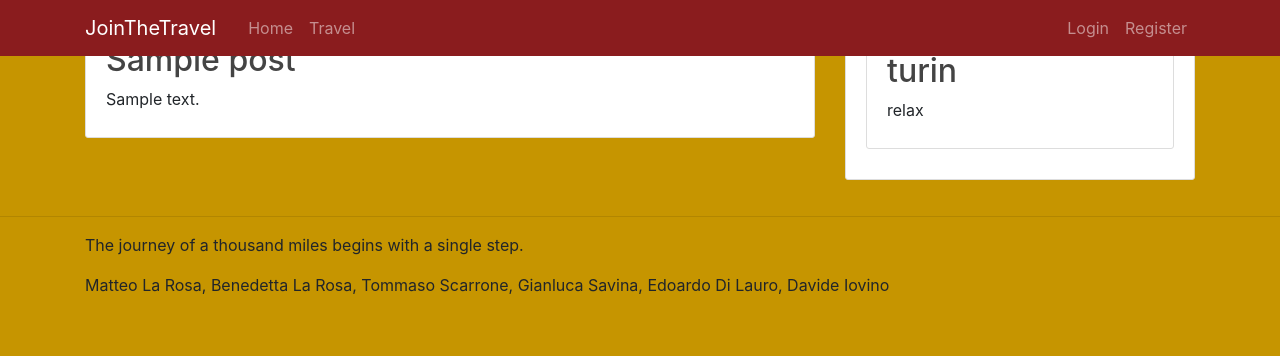
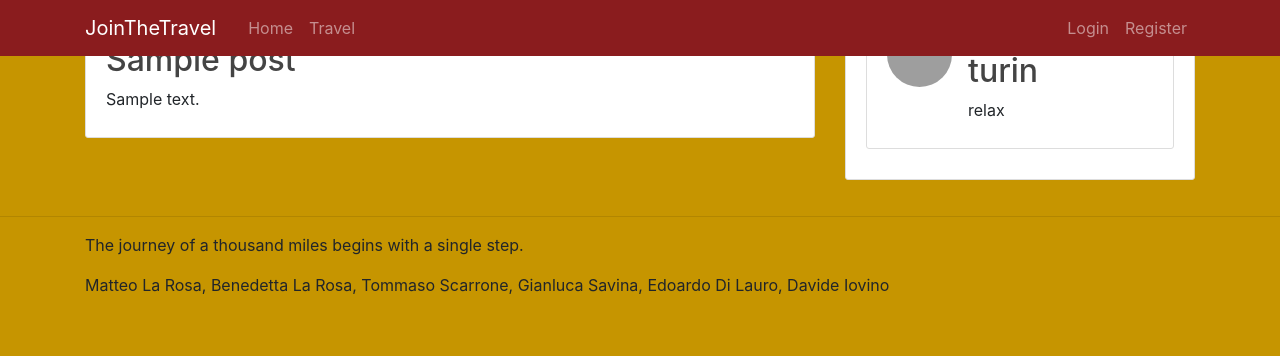
Before and after one commit to EdoardoDiLauro/racemanager, a Flask app: template blog/templates/home.html in a window 1280 px wide. Shown: the top 356 px of the page. Run offline with Flask 2, Linux system fonts and the light colour scheme; data comes from the database, SQL or seed files in the repository; tables that the repository leaves empty hold one stand-in row (values such as "Sample post"); the template is opened without the code that fills it: values that come from a table or form of the project are taken from there, most other values are stand-ins (such as "Sample title", 1, 10 or a date in 2020); some libraries are stand-ins or nearby versions; grey boxes are pictures that could not be loaded.

Commit message:
error in img

```diff
--- a/blog/templates/home.html
+++ b/blog/templates/home.html
@@ -16,6 +16,7 @@
 {% block feed %}
     {% for travel in travels.items %}
         <article class="media content-section">
+<img class="rounded-circle article-img" src="{{ url_for('static', filename='profile_pics/' + travel.user_id.image_file) }}">
           <div class="media-body">
             <div class="article-metadata">
               <small class="text-muted">{{ travel.date_posted.strftime('%Y-%m-%d') }}</small>
```
